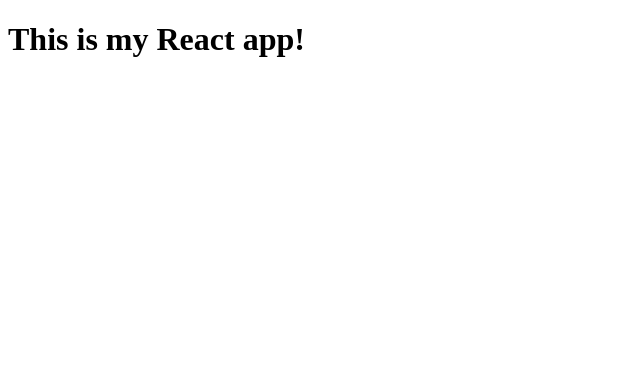
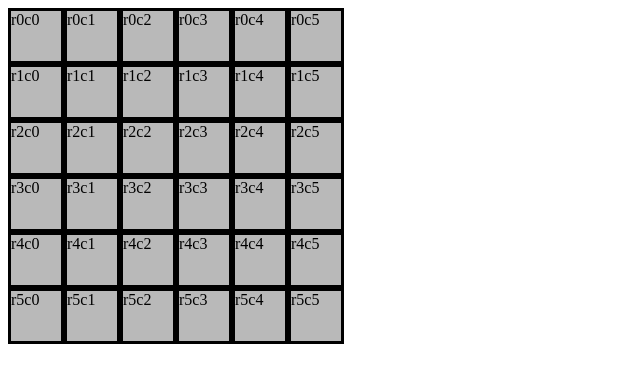
Before and after one commit to Scott-Guinn/battleship, a React app: page / in a window 1280 px wide. Shown: the top 382 px of the page, without its empty margins (0-640 px from the left). Built offline with nearby package versions, Linux system fonts and the light colour scheme.

Commit message:
OnMouseDown and OnMouseUp event listeners implemented. Working on setShips state which will keep track of which ships have been placed.

```diff
--- /dev/null
+++ b/src/components/App.js
@@ -0,0 +1,12 @@
+import React from 'react';
+import Board from './Board.js';
+
+const App = () => {
+  return (
+  <div>
+    <Board/>
+  </div>
+    )
+}
+
+export default App;
--- /dev/null
+++ b/src/components/Board.js
@@ -0,0 +1,62 @@
+import React, { useState, useEffect } from 'react';
+import Square from './Square.js';
+import '../index.css';
+
+var Board = () => {
+  var [ship, setShip] = useState(false);
+  var [shot, setShot] = useState(false);
+  var [ships, setShips] = useState({2: false,
+                                    3: false,
+                                    4: false,
+                                    5: false});
+
+  var [mouseDownSquare, setMouseDownSquare] = useState('');
+  var [mouseUpSquare, setMouseUpSquare] = useState('');
+
+
+  var [board, setBoard] = useState([
+    [0, 0, 0, 0, 0],
+    [0, 0, 0, 0, 0],
+    [0, 0, 0, 0, 0],
+    [0, 0, 0, 0, 0],
+    [0, 0, 0, 0, 0]
+  ]);
+
+  // this function updates an individual square on the board. Inputs
+  // are a row, a column, and the value set that square to (0, 1, or 2)
+  var updateSquare = (row, col, value) => {
+    var newBoard = board.slice();
+    newBoard[row][col] = value;
+    setBoard(newBoard);
+  }
+
+  var setMouseDownSquare = (id) => {
+    console.log('setMouseDownSquare has been called on square: ', id);
+  }
+
+  var setMouseUpSquare = (id) => {
+    console.log('setMouseUpSquare has been called on square: ', id);
+  }
+
+  var rows = [];
+
+  var numrows = 5;
+  for (var r = 0; r <= numrows; r++) {
+    var squaresInRow = [];
+    for (var c = 0; c <= numrows; c++) {
+      squaresInRow.push(<Square key={c}
+                                id={`r${r}c${c}`}
+                                setMouseDownSquare={setMouseDownSquare}
+                                setMouseUpSquare={setMouseUpSquare} />);
+    }
+    rows.push(<div>{squaresInRow}</div>);
+  }
+
+  return (
+    <div>
+      {rows}
+    </div>
+  )
+}
+
+export default Board;
--- /dev/null
+++ b/src/components/Square.js
@@ -0,0 +1,31 @@
+import React, { useState, useEffect } from 'react';
+
+var Square = ({id, setMouseDownSquare, setMouseUpSquare}) => {
+  var [ship, setShip] = useState(false);
+  var [shot, setShot] = useState(false);
+  var [backgroundColor, setBackgroundColor] =  useState("rgb(185, 185, 185)");
+  var squareStyle = {
+    backgroundColor: "rgb(185, 185, 185)"
+  }
+
+  var placeShip = () => {
+    setShip(!ship);
+    if(ship === false) {
+      setBackgroundColor("rgb(31, 172, 62)");
+    } else {
+      setBackgroundColor("rgb(185, 185, 185)");
+    }
+  }
+
+  return (
+    <div style={{backgroundColor: backgroundColor}}
+         onClick={placeShip}
+         className="square"
+         onMouseDown={() => setMouseDownSquare(id)}
+         onMouseUp={() => setMouseUpSquare(id)}
+
+         >{id}</div>
+  )
+}
+
+export default Square;
--- /dev/null
+++ b/src/index.css
@@ -0,0 +1,12 @@
+.square {
+  display: inline-block;
+  height: 50px;
+  width: 50px;
+  background-color: rgb(185, 185, 185);
+  border-style: solid;
+}
+
+button {
+  width: 100px;
+  height: 30px;
+}
--- a/src/index.html
+++ b/src/index.html
@@ -3,6 +3,7 @@
 <head>
  <meta charset="utf-8">
  <title>BATTLESHIP</title>
+ <link src='./App.css' >
 </head>
 <body>
  <div id="app"></div>
--- a/src/index.js
+++ b/src/index.js
@@ -1,8 +1,5 @@
 import ReactDOM from 'react-dom';
 import React from 'react';
-
-const App = () => {
-   return <h1>This is my React app!</h1>;
- }
+import App from './components/App.js';
 
 ReactDOM.render(<App />, document.getElementById('app'));
```
